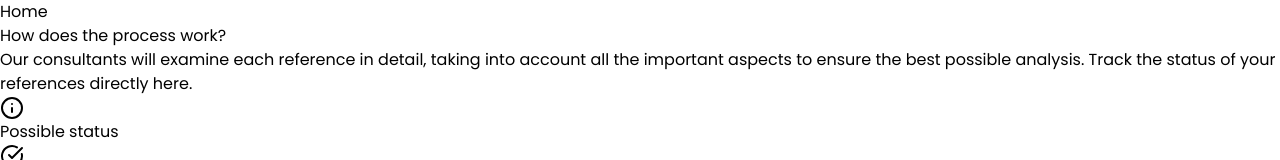
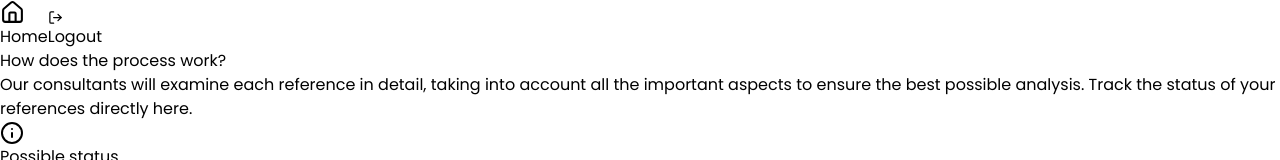
Before and after one commit to MiguelGuedes1/References_demo, a React (Vite) app: page /ReferencesSent in a window 1280 px wide. Shown: the top 160 px of the page. Built offline with nearby package versions, Linux system fonts and the light colour scheme; no server answers; a web font is replaced by a local one.

Commit message:
navbar pagina referencias

```diff
--- a/src/paginas/ReferencesSent.jsx
+++ b/src/paginas/ReferencesSent.jsx
@@ -1,11 +1,12 @@
 import React, { useEffect, useState, useContext } from 'react';
 import { collection, query, where, getDocs } from 'firebase/firestore';
-import { db } from '../firebase/firebaseConfig';
+import { signOut } from 'firebase/auth';
+import { db,auth } from '../firebase/firebaseConfig';
 import AuthContext from '../contexts/AuthContext';
 import { ToastContainer } from 'react-toastify';
 import Footer from '../componentes/Footer';
 import Navbar from '../componentes/Navbar';
-import { CheckCircle, XCircle, Clock, MapPin, MessageSquare, Phone, Info, FileText,House,CircleUserRound,UserSearch,CalendarDays,Handshake,CircleArrowLeft } from 'lucide-react'
+import { CheckCircle, XCircle, Clock, MapPin, MessageSquare, Phone, Info, FileText,House,CircleUserRound,UserSearch,CalendarDays,Handshake,CircleArrowLeft,LogOut,Home  } from 'lucide-react'
 import { useNavigate,Link} from "react-router-dom"
 import Aos from "aos"
 import 'aos/dist/aos.css'
@@ -45,6 +46,15 @@ const ReferencesSent = () => {
     fetchReferences();
   }, [user, userDetails])
 
+    const handleLogout = async () => {      // Funçao para efectuar o Logout
+      try {
+        await signOut(auth);
+        navigate('/');
+      } catch (error) {
+        console.error('Erro ao fazer logout:', error);
+      }
+    };
+
     useEffect(() => {
       Aos.init({duration:1000})
     },[])
@@ -56,11 +66,28 @@ const ReferencesSent = () => {
 
       <div className='bg-white'>
 
-      <button onClick={() => navigate('/')} type="button" class=" m-3 relative inline-flex items-center justify-center p-0.5 mb-2 me-2 overflow-hidden text-sm font-medium text-gray-900 rounded-lg group bg-gradient-to-br from-purple-600 to-blue-500 group-hover:from-purple-600 group-hover:to-blue-500 hover:text-white dark:text-white focus:ring-4 focus:outline-none focus:ring-blue-300 dark:focus:ring-blue-800">
-        <span class="relative px-5 py-2.5 transition-all ease-in duration-75 bg-white dark:bg-gray-900 rounded-md group-hover:bg-opacity-0 text-[13px]">
-        Home
-        </span>
-      </button>
+      <nav className="fixed top-0 left-0 w-full z-20 bg-gradient-to-b from-black/50 via-black/30 to-transparent backdrop-blur-lg shadow-lg p-4 flex justify-between items-center text-white">
+        {/* Botão Home */}
+        <button
+          data-aos="fade-down"
+          onClick={() => navigate("/")}
+          className="flex items-center gap-2 text-white font-bold text-lg"
+        >
+          <Home size={25} /> {/* Ícone de Home */}
+          <span className='text-[17px]'>Home</span> {/* Texto Home */}
+        </button>
+
+        {/* Botão Logout */}
+        <button
+          data-aos="fade-down"
+          onClick={handleLogout}
+          className="flex items-center gap-2 bg-indigo-800 hover:bg-indigo-900 px-4 py-2 rounded-md text-sm"
+        >
+          <LogOut size={15} />
+          Logout
+        </button>
+      </nav>
+
 
       </div>
 
@@ -69,7 +96,7 @@ const ReferencesSent = () => {
       {/* Information Section */}
       <section className="py-20 px-6 lg:px-16 bg-white">
         <div className="max-w-4xl mx-auto text-center">
-          <h2 className="text-2xl font-semibold text-indigo-600 mb-4">How does the process work?</h2>
+          <h2 className="text-2xl font-semibold text-indigo-600 mb-4 mt-7">How does the process work?</h2>
           <p className="text-sm text-gray-600 mb-8">
           Our consultants will examine each reference in detail, taking into account all the important aspects to ensure the best possible analysis. Track the status of your references directly here.
           </p>
```
